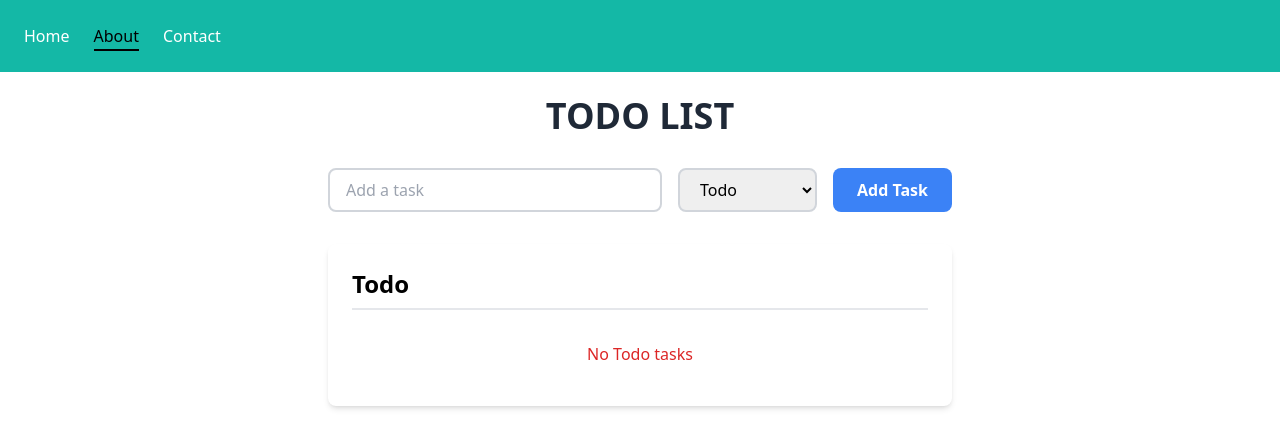
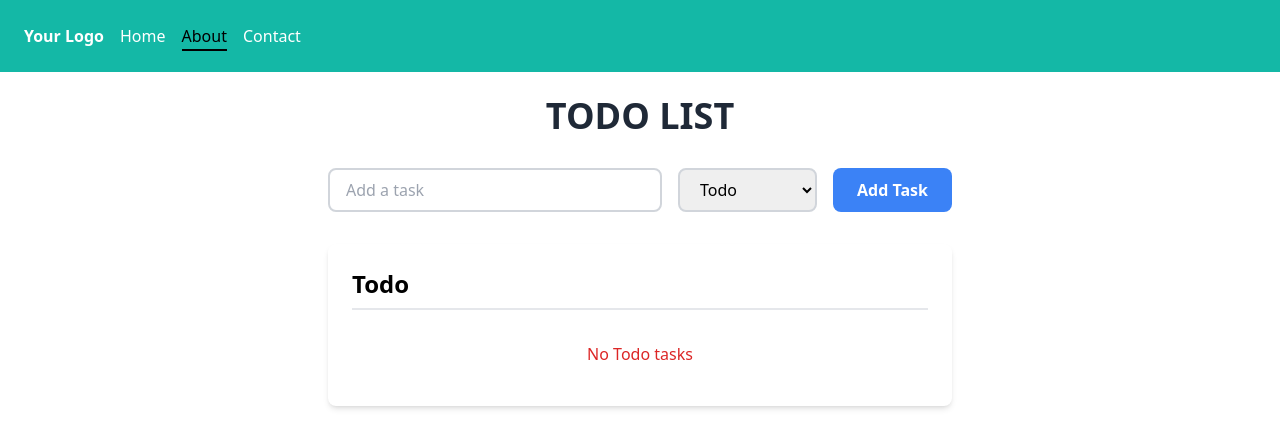
Before and after one commit to ait-varun/React, a React (Vite) app: page /about in a window 1280 px wide. Shown: the top 448 px of the page. Built offline with nearby package versions, Linux system fonts and the light colour scheme.

Commit message:
updated hamburger menu

```diff
--- a/src/components/layout/nav.jsx
+++ b/src/components/layout/nav.jsx
@@ -1,29 +1,69 @@
+import { useState } from "react";
 import { NavLink as Link } from "react-router-dom";
 
 export default function Nav() {
+  const [isOpen, setIsOpen] = useState(false);
+
+  const toggleMenu = () => {
+    setIsOpen(!isOpen);
+  };
+
   return (
-    <nav className="flex items-center gap-6 flex-wrap bg-teal-500 p-6">
+    <nav className="bg-teal-500 p-6">
+      <div className="flex justify-between items-center">
+        <div className="text-white font-bold md:hidden">Your Logo</div>
+        <div className="md:hidden">
+          <button onClick={toggleMenu} className="text-white">
+            <svg
+              className="w-6 h-6"
+              fill="none"
+              stroke="currentColor"
+              viewBox="0 0 24 24"
+              xmlns="http://www.w3.org/2000/svg">
+              <path
+                strokeLinecap="round"
+                strokeLinejoin="round"
+                strokeWidth="2"
+                d="M4 6h16M4 12h16M4 18h16"></path>
+            </svg>
+          </button>
+        </div>
+      </div>
+      <div
+        className={`${
+          isOpen ? "block" : "hidden"
+        } md:flex md:items-center md:w-auto w-full mt-4 md:mt-0`}>
+        <div className="md:flex-grow">
+          <span className="text-white font-bold mr-4">Your Logo</span>
           <Link
             to="/"
             className={({ isActive, isPending }) =>
+              `block mt-4 md:inline-block md:mt-0 text-white hover:text-white mr-4 ${
                 isPending ? "pending" : isActive ? "active" : ""
+              }`
             }>
             Home
           </Link>
           <Link
             to="/about"
             className={({ isActive, isPending }) =>
+              `block mt-4 md:inline-block md:mt-0 text-white hover:text-white mr-4 ${
                 isPending ? "pending" : isActive ? "active" : ""
+              }`
             }>
             About
           </Link>
           <Link
             to="/contact"
             className={({ isActive, isPending }) =>
+              `block mt-4 md:inline-block md:mt-0 text-white hover:text-white ${
                 isPending ? "pending" : isActive ? "active" : ""
+              }`
             }>
             Contact
           </Link>
+        </div>
+      </div>
     </nav>
   );
 }
--- a/src/output.css
+++ b/src/output.css
@@ -567,8 +567,36 @@ video {
   margin-bottom: 2rem;
 }
 
+.mr-4 {
+  margin-right: 1rem;
+}
+
+.mt-4 {
+  margin-top: 1rem;
+}
+
+.block {
+  display: block;
+}
+
 .flex {
   display: flex;
+}
+
+.hidden {
+  display: none;
+}
+
+.h-6 {
+  height: 1.5rem;
+}
+
+.w-6 {
+  width: 1.5rem;
+}
+
+.w-full {
+  width: 100%;
 }
 
 .max-w-2xl {
@@ -865,6 +893,11 @@ button:focus-visible {
   background-color: rgb(254 242 242 / var(--tw-bg-opacity));
 }
 
+.hover\:text-white:hover {
+  --tw-text-opacity: 1;
+  color: rgb(255 255 255 / var(--tw-text-opacity));
+}
+
 .focus\:border-blue-500:focus {
   --tw-border-opacity: 1;
   border-color: rgb(59 130 246 / var(--tw-border-opacity));
@@ -880,3 +913,33 @@ button:focus-visible {
     flex-direction: row;
   }
 }
+
+@media (min-width: 768px) {
+  .md\:mt-0 {
+    margin-top: 0px;
+  }
+
+  .md\:inline-block {
+    display: inline-block;
+  }
+
+  .md\:flex {
+    display: flex;
+  }
+
+  .md\:hidden {
+    display: none;
+  }
+
+  .md\:w-auto {
+    width: auto;
+  }
+
+  .md\:flex-grow {
+    flex-grow: 1;
+  }
+
+  .md\:items-center {
+    align-items: center;
+  }
+}
```
Lines whose indentation alone changed are shown as unchanged.
